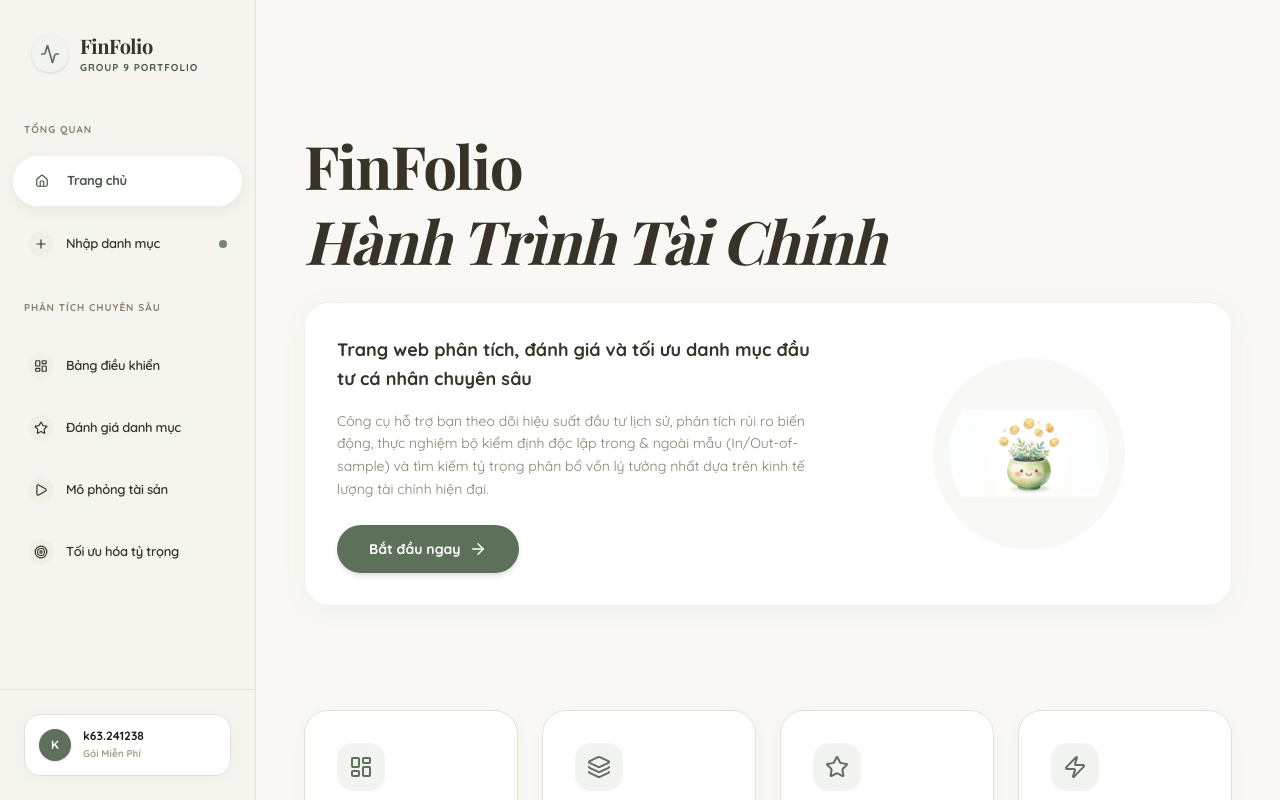
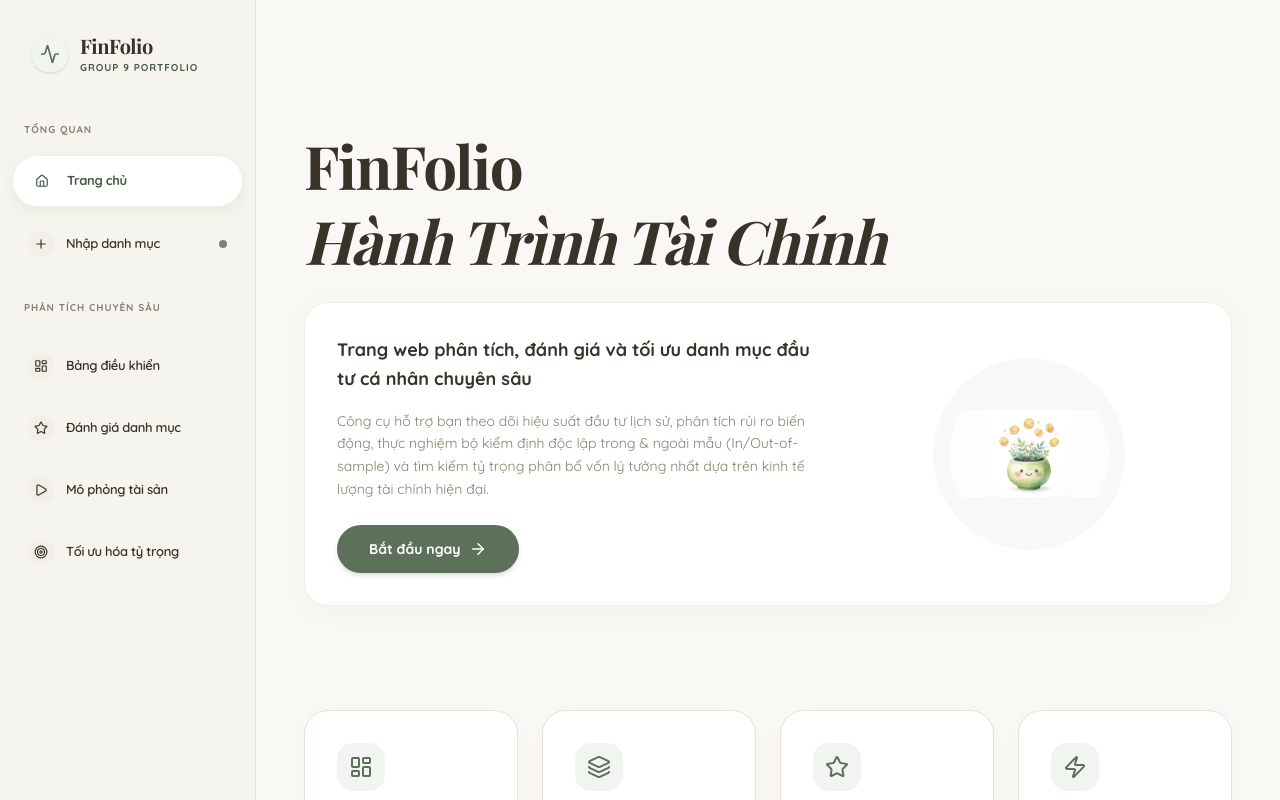
Before and after one commit to FTU-Legacy-62/G09, a React (Vite) app: page / in a window 1280 px wide. Shown: the top 800 px of the page. Built offline with nearby package versions, Linux system fonts and the light colour scheme; a web font is replaced by a local one.

Commit message:
Remove sidebar user card

```diff
--- a/src/App.tsx
+++ b/src/App.tsx
@@ -732,16 +732,6 @@ export default function App() {
           <SidebarItem icon={Play} label="Mô phỏng tài sản" tab="simulation" />
           <SidebarItem icon={Target} label="Tối ưu hóa tỷ trọng" tab="optimization" />
         </nav>
-
-        <div className="p-6 border-t border-slate-200">
-          <div className="flex items-center gap-3 p-3.5 rounded-2xl bg-white border border-slate-200 shadow-[0_2px_12px_rgba(141,165,137,0.06)]">
-             <div className="w-8 h-8 rounded-full bg-indigo-600 flex items-center justify-center text-white text-xs font-bold shadow-sm">K</div>
-             <div className="flex flex-col">
-                <span className="text-xs font-bold text-slate-900 leading-none">k63.241238</span>
-                <span className="text-[10px] text-slate-400 font-bold mt-1">Gói Miễn Phí</span>
-             </div>
-          </div>
-        </div>
       </aside>
 
       {/* Main Content */}
```
